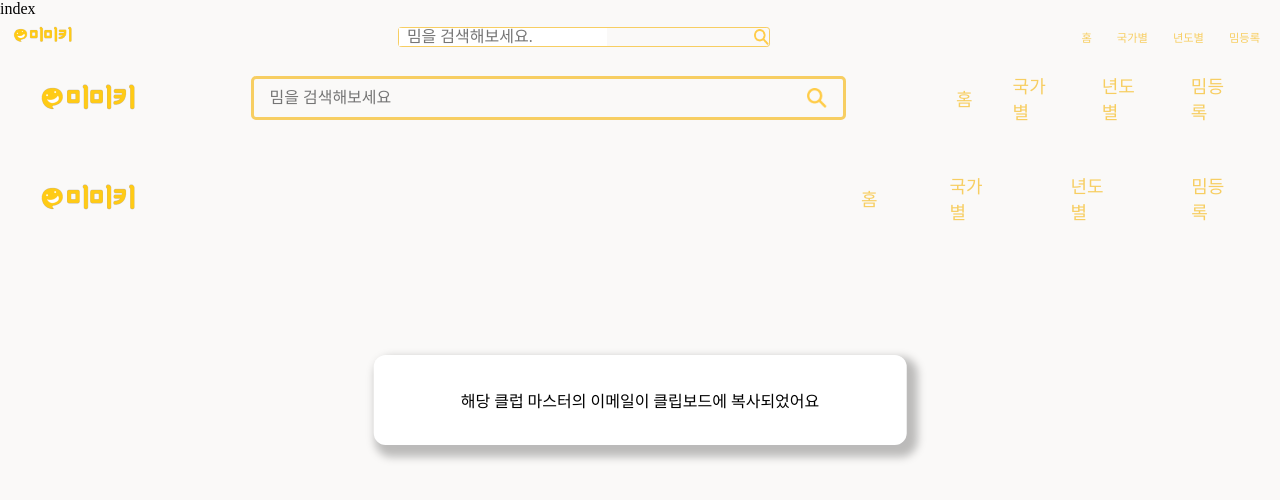
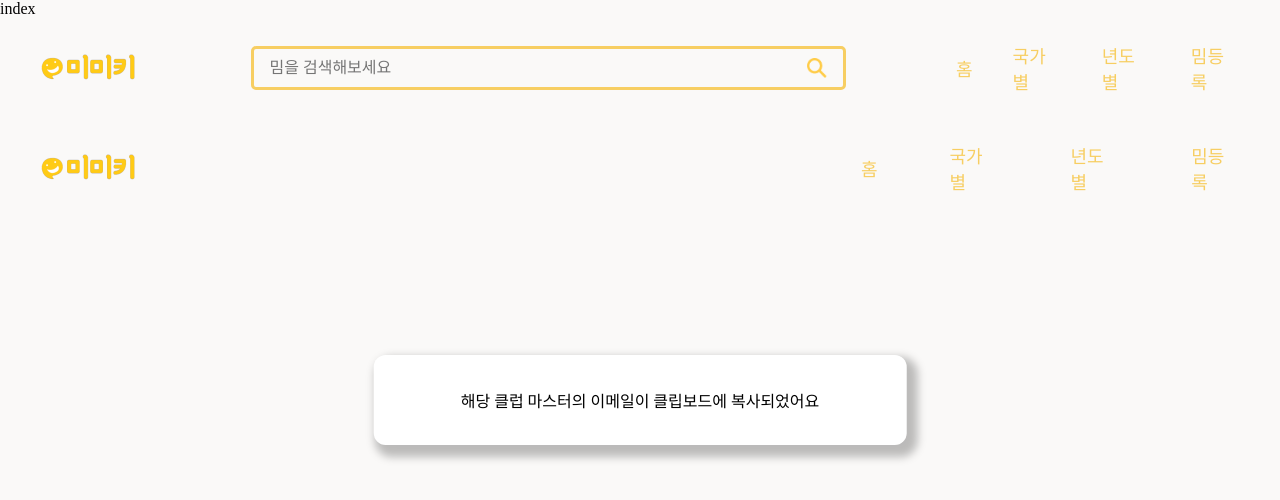
Before and after one commit to likelion-Bridge/memeki-front, a React (Create React App) app: page / in a window 1280 px wide. Shown: the top 500 px of the page. Built offline with nearby package versions, Linux system fonts and the light colour scheme; a web font is replaced by a local one.

Commit message:
Rename - css로 만든 Header 삭제

```diff
--- a/src/component/detail/Header.css
+++ /dev/null
@@ -1,48 +0,0 @@
-.header {
-  display: flex;
-  align-items: center;
-  justify-content: space-between;
-  padding-top: 0.75rem;
-}
-
-.header .logo {
-  padding-left: 1.25rem;
-}
-
-.header .searchBar {
-  margin-left: 6.875rem;
-  border-color: #f7ce62;
-  position: relative;
-  width: 37.188rem;
-  height: 2rem;
-  border: 0.188rem solid;
-  border-color: #f7ce62;
-  border-radius: 0.313rem;
-  display: flex;
-  justify-content: space-between;
-  align-items: center;
-}
-
-.header .searchBar input {
-  border: none;
-  padding-left: 0.75rem;
-}
-
-.header .searchBar input:focus {
-  outline: none;
-}
-
-.category {
-  padding-right: 2rem;
-}
-.category ul {
-  display: flex;
-  padding-left: 6.875rex;
-}
-
-.category ul li {
-  list-style: none;
-  margin-left: 2.5rem;
-  color: #f7ce62;
-  font-size: 1.125rem;
-}
--- a/src/component/detail/Header.jsx
+++ /dev/null
@@ -1,38 +0,0 @@
-import React from 'react';
-import './Header.css';
-
-export const Header1 = () => {
-  return (
-    <div className="header">
-      <div className="logo">
-        <img
-          src="./images/logo.png"
-          alt="logo"
-          style={{
-            height: '1.875rem',
-            width: '6.25rem',
-          }}
-        ></img>
-      </div>
-      <div className="searchBar">
-        <input type="text" placeholder="밈을 검색해보세요." />
-        <img
-          src="./images/search.png"
-          alt="search"
-          style={{
-            height: '1.563rem',
-            width: '1.563rem',
-          }}
-        ></img>
-      </div>
-      <div className="category">
-        <ul>
-          <li>홈</li>
-          <li>국가별</li>
-          <li>년도별</li>
-          <li>밈등록</li>
-        </ul>
-      </div>
-    </div>
-  );
-};
--- a/src/component/index.jsx
+++ b/src/component/index.jsx
@@ -1,13 +1,11 @@
 import React from 'react';
 import { Toast } from './emotion/Component';
-import { Header1 } from './detail/Header';
 import { Header } from './emotion/Component';
 
 export const index = () => {
   return (
     <div>
       index <Toast />
-      <Header1 />
       <Header type="search" />
       <Header type="main" />
     </div>
```
